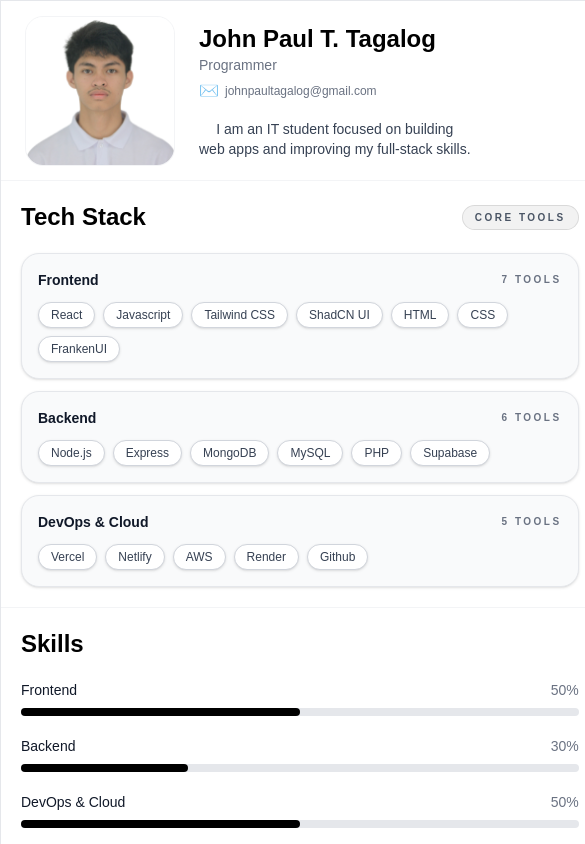
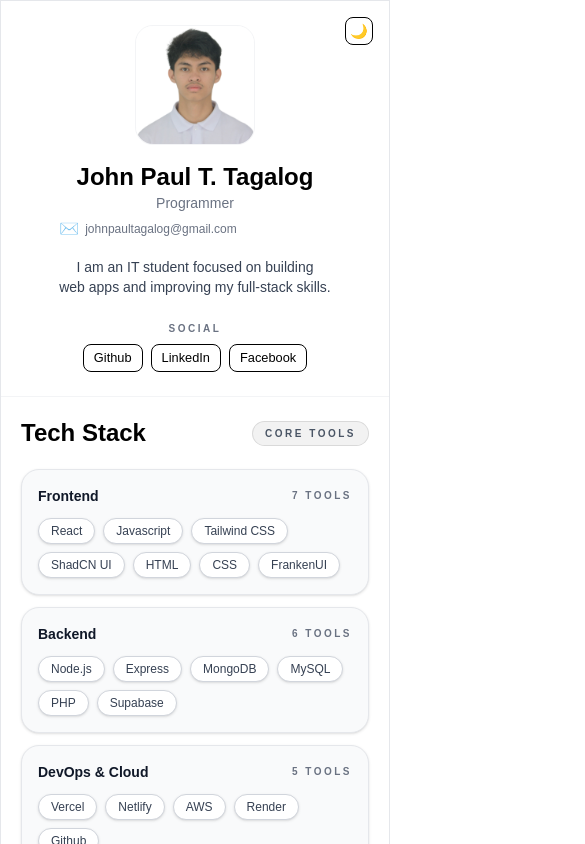
Before and after one commit to pauljohn495/My-Portfolio, a React (Vite) app in the folder frontend/: page / in a window 390 px wide. Shown: the top 844 px of the page, 585 px wide, since content can reach past the window. Built offline with nearby package versions, Linux system fonts and the light colour scheme; a web font is replaced by a local one.

Commit message:
3rd Commit

```diff
--- a/frontend/index.html
+++ b/frontend/index.html
@@ -3,7 +3,7 @@
 
   <head>
     <meta charset="UTF-8" />
-    <link rel="icon" type="image/svg+xml" href="/favicon.svg" />
+    <link rel="icon" href="/src/assets/2x2.jpg" />
     <meta name="viewport" content="width=device-width, initial-scale=1.0" />
     <link rel="preconnect" href="https://fonts.googleapis.com" />
     <link rel="preconnect" href="https://fonts.gstatic.com" crossorigin />
--- a/frontend/src/data/portfolioData.json
+++ b/frontend/src/data/portfolioData.json
@@ -36,6 +36,16 @@
     { "name": "LinkedIn", "url": "https://www.linkedin.com/in/john-paul-tagalog-2168873a3" },
     { "name": "Facebook", "url": "https://www.facebook.com/johnpaul.terigtagalog" }
   ],
+  "certificates": [
+    {
+      "title": "CCNA: Introduction to Networks",
+      "image": "../assets/introduction.jpeg"
+    },
+    {
+      "title": "CCNA: Switching, Routing",
+      "image": "../assets/routing.jpeg"
+    }
+  ],
   "personalProjects": [
     {
       "title": "Blood Connect",
--- a/frontend/src/pages/home.jsx
+++ b/frontend/src/pages/home.jsx
@@ -9,7 +9,7 @@ import ccna2 from '../assets/routing.jpeg'
 const projectImages = import.meta.glob('../assets/*.{jpg,jpeg,png,webp}', { eager: true })
 
 const Home = () => {
-  const { techStack, skillLevels, experienceTimeline, personalProjects, socialLinks } = portfolioData
+  const { techStack, skillLevels, experienceTimeline, personalProjects, socialLinks, certificates } = portfolioData
   const [activeProject, setActiveProject] = useState(null)
   const [activeImageIndex, setActiveImageIndex] = useState(0)
   const [activeCertificate, setActiveCertificate] = useState(null)
@@ -73,25 +73,25 @@ const Home = () => {
 
   return (
     <div className={`min-h-screen font-sans transition-colors duration-300 ${isDarkMode ? 'bg-[#121212] text-gray-100' : 'bg-[#f5f5f5] text-black'}`}>
-      <div className={`mx-auto w-[900px] border shadow-sm ${isDarkMode ? 'border-gray-700 bg-[#181818]' : 'border-gray-200 bg-white'}`}>
-        <div className={`relative flex h-[180px] items-center justify-between border-b px-6 ${isDarkMode ? 'border-gray-700 bg-[#181818]' : 'border-gray-100 bg-white'}`}>
+      <div className={`mx-auto w-full max-w-[900px] border shadow-sm ${isDarkMode ? 'border-gray-700 bg-[#181818]' : 'border-gray-200 bg-white'}`}>
+        <div className={`relative flex flex-col gap-4 border-b px-4 py-6 sm:h-[180px] sm:flex-row sm:items-center sm:justify-between sm:px-6 ${isDarkMode ? 'border-gray-700 bg-[#181818]' : 'border-gray-100 bg-white'}`}>
           <Button
             type="button"
             variant="outline"
             size="icon-sm"
             onClick={() => setIsDarkMode((current) => !current)}
-            className={`absolute right-6 top-4 ${isDarkMode ? 'border-white text-white hover:bg-white hover:text-black' : 'border-black bg-white text-black hover:bg-black hover:text-white'}`}
+            className={`absolute right-4 top-4 sm:right-6 ${isDarkMode ? 'border-white text-white hover:bg-white hover:text-black' : 'border-black bg-white text-black hover:bg-black hover:text-white'}`}
             aria-label="Toggle dark mode"
           >
             {isDarkMode ? '☀️' : '🌙'}
           </Button>
-          <div className="flex items-center gap-6">
+          <div className="flex flex-col items-center gap-4 sm:flex-row sm:items-center sm:gap-6">
             <img
               src={profile}
               alt="Profile"
-              className="h-[150px] w-[150px] rounded-2xl border border-gray-100 object-cover"
+              className="h-[120px] w-[120px] rounded-2xl border border-gray-100 object-cover sm:h-[150px] sm:w-[150px]"
             />
-            <div className="flex flex-col justify-center">
+            <div className="flex flex-col justify-center text-center sm:text-left">
               <h1 className="text-2xl font-bold">John Paul T. Tagalog</h1>
               <p className={`text-sm ${isDarkMode ? 'text-gray-400' : 'text-gray-500'}`}>Programmer</p>
               <div className="mt-1 flex items-center gap-1.5">
@@ -103,14 +103,14 @@ const Home = () => {
                   johnpaultagalog@gmail.com
                 </a>
               </div>
-              <p className={`mt-4 max-w-xl text-center text-sm ${isDarkMode ? 'text-gray-300' : 'text-gray-700'}`}>
+              <p className={`mt-4 max-w-xl text-sm ${isDarkMode ? 'text-gray-300' : 'text-gray-700'}`}>
                 I am an IT student focused on building <br></br> web apps and improving my full-stack skills.
               </p>
             </div>
           </div>
-          <div className="absolute bottom-4 right-6 flex flex-col items-end gap-2">
+          <div className="mt-2 flex flex-col items-center gap-2 sm:absolute sm:bottom-4 sm:right-6 sm:mt-0 sm:items-end">
             <p className={`text-[10px] font-semibold uppercase tracking-[0.25em] ${isDarkMode ? 'text-gray-400' : 'text-gray-500'}`}>Social</p>
-            <div className="flex gap-2">
+            <div className="flex flex-wrap justify-center gap-2 sm:justify-end">
               {socialLinks.map((social) => (
                 <Button
                   key={social.name}
@@ -128,8 +128,8 @@ const Home = () => {
           </div>
         </div>
 
-        <div className={`grid grid-cols-[2fr_1fr] grid-rows-1 border-b ${borderClass}`}>
-          <div className={`border-r border-b p-5 ${borderClass}`}>
+        <div className={`grid gap-0 border-b lg:grid-cols-[2fr_1fr] lg:grid-rows-1 ${borderClass}`}>
+          <div className={`border-b p-5 lg:border-r ${borderClass}`}>
             <div className="flex items-center justify-between">
               <h1 className="text-2xl font-bold">Tech Stack</h1>
               <span className={`rounded-full border px-3 py-1 text-[10px] font-semibold uppercase tracking-[0.25em] ${softBadgeClass}`}>
@@ -167,7 +167,7 @@ const Home = () => {
             </div>
           </div>
 
-          <div className={`row-span-1 flex h-full flex-col border-b p-5 ${borderClass}`}>
+          <div className={`flex h-full flex-col border-b p-5 ${borderClass}`}>
             <h1 className="text-2xl font-bold">Experience</h1>
             <div className={`mt-5 max-h-[260px] flex-1 min-h-0 space-y-6 overflow-y-auto pr-2 text-sm ${bodyTextClass}`}>
               {experienceTimeline.map((item, index) => (
@@ -186,7 +186,7 @@ const Home = () => {
             </div>
           </div>
 
-          <div className={`border-r p-5 ${borderClass}`}>
+          <div className={`border-b p-5 lg:border-r ${borderClass}`}>
             <h1 className="text-2xl font-bold">Skills</h1>
             <div className={`mt-5 space-y-5 text-sm ${bodyTextClass}`}>
               {skillLevels.map((skill) => (
@@ -203,35 +203,33 @@ const Home = () => {
             </div>
           </div>
 
-          <div className={`row-span-1 p-5 ${borderClass}`}>
+          <div className={`p-5 ${borderClass}`}>
             <h1 className="text-2xl font-bold">Certificates</h1>
             <div className="mt-5 space-y-3">
-              <Button
-                type="button"
-                onClick={() => openCertificateModal({ title: 'CCNA: Introduction to Networks', image: ccna })}
-                className={`${isDarkMode ? 'border-white bg-white text-black hover:bg-black hover:text-white' : 'border-black bg-black text-white hover:bg-white hover:text-black'}`}
-              >
-                CCNA: Introduction to Networks
-              </Button>
-              <Button
-                type="button"
-                variant="outline"
-                onClick={() => openCertificateModal({ title: 'CCNA: Switching, Routing', image: ccna2 })}
-                className={`${isDarkMode ? 'border-white bg-[#1f1f1f] text-white hover:bg-white hover:text-black' : 'border-black bg-white text-black hover:bg-black hover:text-white'}`}
-              >
-                CCNA: Switching, Routing
-              </Button>
+              {certificates.map((certificate, index) => (
+                <Button
+                  key={certificate.title}
+                  type="button"
+                  variant={index === 0 ? 'default' : 'outline'}
+                  onClick={() => openCertificateModal(certificate)}
+                  className={index === 0
+                    ? `${isDarkMode ? 'border-white bg-white text-black hover:bg-black hover:text-white' : 'border-black bg-black text-white hover:bg-white hover:text-black'}`
+                    : `${isDarkMode ? 'border-white bg-[#1f1f1f] text-white hover:bg-white hover:text-black' : 'border-black bg-white text-black hover:bg-black hover:text-white'}`}
+                >
+                  {certificate.title}
+                </Button>
+              ))}
             </div>
           </div>
         </div>
 
-        <div className="px-5 pb-8">
-          <div className="mt-5 flex items-center justify-between">
+        <div className="px-4 pb-8 sm:px-5">
+          <div className="mt-5 flex flex-col gap-2 sm:flex-row sm:items-center sm:justify-between">
             <h1 className="text-2xl font-bold">Personal Projects</h1>
             <p className={`text-sm ${mutedTextClass}`}>Selected work</p>
           </div>
 
-          <div className="mt-5 grid gap-4 md:grid-cols-2">
+          <div className="mt-5 grid gap-4 sm:grid-cols-2">
             {personalProjects.map((project) => (
               <button
                 key={project.title}
```
